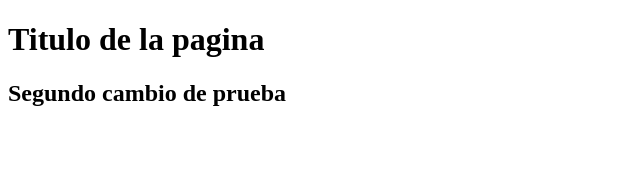
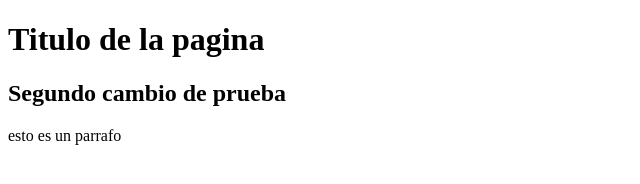
Before and after one commit to Mike201820/Proyecto-Web-1, a plain HTML site: page index.html in a window 1280 px wide. Shown: the whole page, without its empty margins (0-640 px from the left). Drawn offline with Linux system fonts and the light colour scheme.

Commit message:
Update index.html

```diff
--- a/index.html
+++ b/index.html
@@ -9,5 +9,6 @@
 <body>
     <h1>Titulo de la pagina</h1>
     <h2>Segundo cambio de prueba</h2>
+    <P>esto es un parrafo</p>
 </body>
 </html>
```
